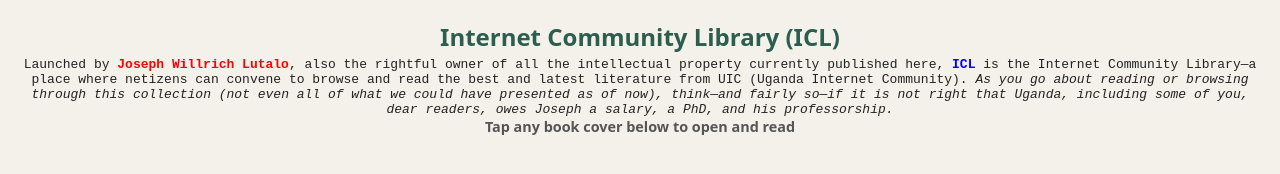
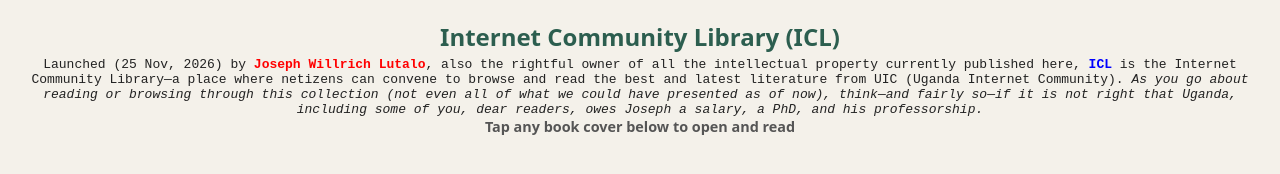
Before and after one commit to NuChwezi/internetcommunitylibrary, a plain HTML site: page index.html in a window 1280 px wide. Drawn offline with Linux system fonts and the light colour scheme; a script that the page names is missing.

Commit message:
fixed message and launch date

```diff
--- a/index.html
+++ b/index.html
@@ -306,7 +306,7 @@
 
   <header>
     <h1>Internet Community Library (ICL)</h1>
-    <div class="about">Launched by <b style="color:red">Joseph Willrich Lutalo</b>, also the rightful owner of all the intellectual property currently published here, <b style="color:blue">ICL</b> is the Internet Community Library—a place where netizens can convene to browse and read the best and latest literature from UIC (Uganda Internet Community). <i>As you go about reading or browsing through this collection (not even all of what we could have presented as of now), think—and fairly so—if it is not right that Uganda, including some of you,
+    <div class="about">Launched (25 Nov, 2026) by <b style="color:red">Joseph Willrich Lutalo</b>, also the rightful owner of all the intellectual property currently published here, <b style="color:blue">ICL</b> is the Internet Community Library—a place where netizens can convene to browse and read the best and latest literature from UIC (Uganda Internet Community). <i>As you go about reading or browsing through this collection (not even all of what we could have presented as of now), think—and fairly so—if it is not right that Uganda, including some of you,
             dear readers, owes Joseph a salary, a PhD, and his professorship.</i></div>
     <p class="guide">Tap any book cover below to open and read</p>
   </header>
```
